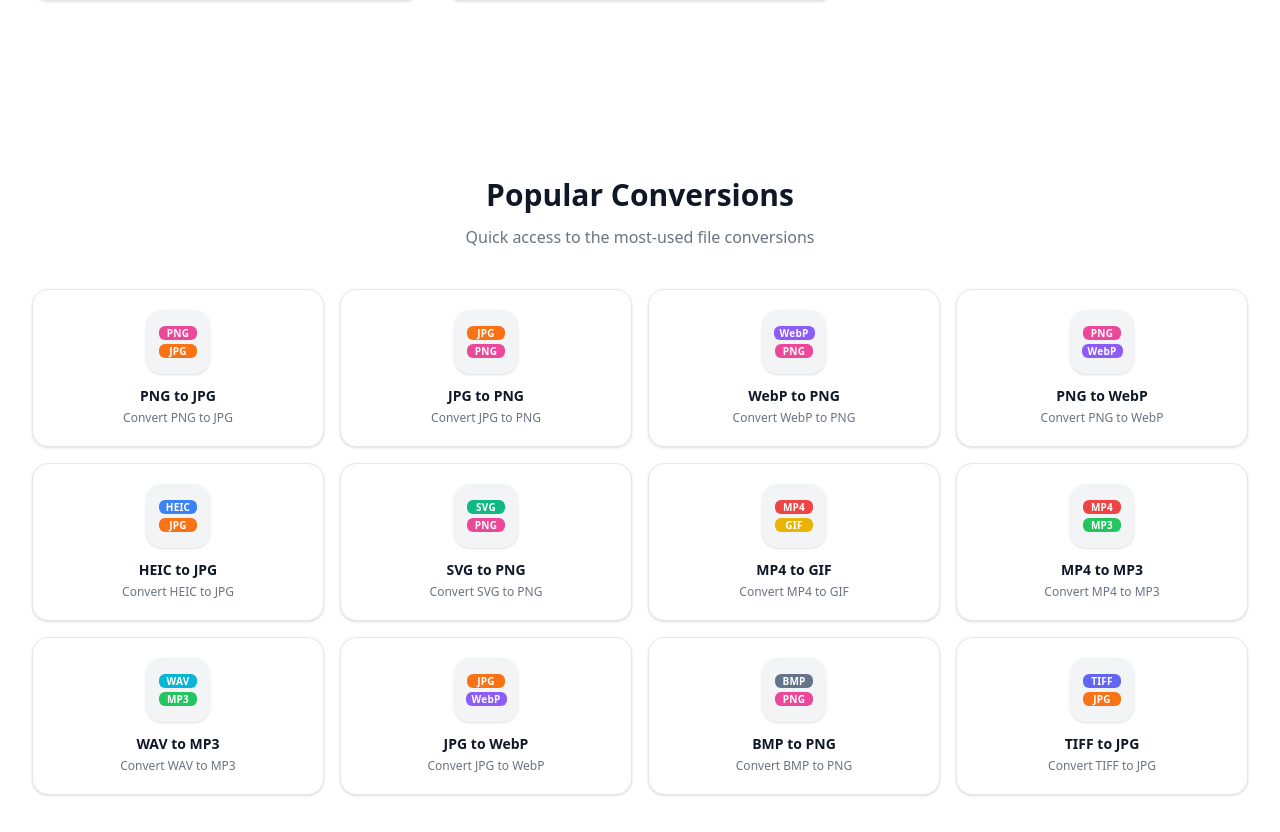
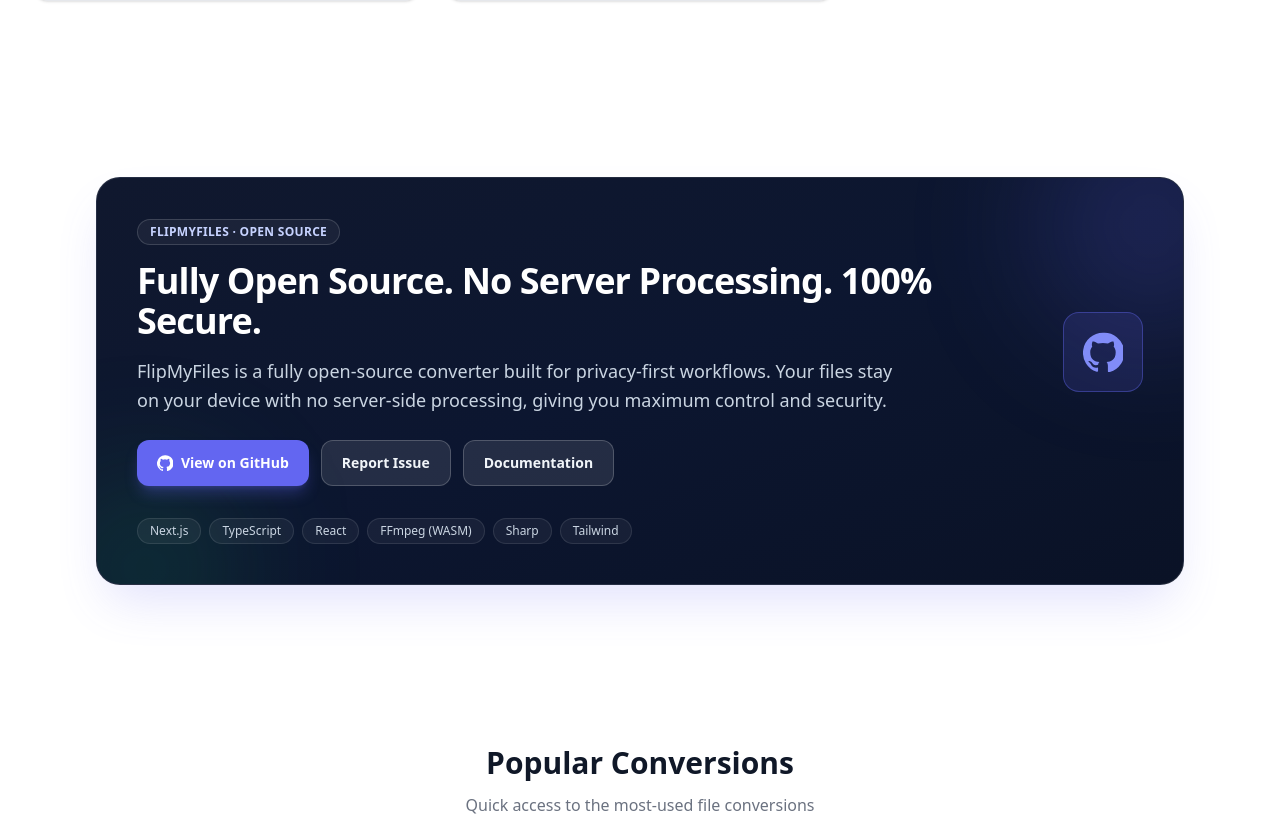
Before and after one commit to affsquadDevs/flipmyfiles, a Next.js app: page /en in a window 1280 px wide. Shown: the part 1958-2790 px from the top of the page. Built offline with nearby package versions, Linux system fonts and the light colour scheme.

Commit message:
Add homepage open-source spotlight section.
Introduce a new GitHub-focused spotlight card on the home page to highlight the project's open-source positioning, privacy messaging, and quick contribution links.

```diff
--- a/src/app/[locale]/page.tsx
+++ b/src/app/[locale]/page.tsx
@@ -8,6 +8,7 @@
 import HomeFAQ from '@/components/pages/HomeFAQ';
 import StatsBanner from '@/components/pages/StatsBanner';
 import { Link } from '@/i18n/navigation';
+import HomeProjectSpotlight from '@/components/pages/HomeProjectSpotlight';
 
 interface Props {
   params: Promise<{ locale: string }>;
@@ -20,6 +21,7 @@
       <HomeHero />
       <HowItWorks />
       <SupportedFormats />
+      <HomeProjectSpotlight />
       <PopularConversions />
       <SecuritySection />
       <StatsBanner />
--- /dev/null
+++ b/src/components/pages/HomeProjectSpotlight.tsx
@@ -0,0 +1,71 @@
+import { Link } from '@/i18n/navigation';
+
+export default function HomeProjectSpotlight() {
+  return (
+    <section className="py-16 sm:py-20">
+      <div className="mx-auto max-w-6xl px-4 sm:px-6 lg:px-8">
+        <div className="relative overflow-hidden rounded-3xl border border-white/10 bg-gradient-to-br from-[#10182e] via-[#0c1630] to-[#0a1226] p-6 shadow-2xl shadow-primary/20 sm:p-10">
+          <div className="pointer-events-none absolute -right-20 -top-16 h-56 w-56 rounded-full bg-primary/20 blur-3xl" />
+          <div className="pointer-events-none absolute -bottom-20 -left-12 h-48 w-48 rounded-full bg-cta/15 blur-3xl" />
+
+          <div className="relative grid gap-8 md:grid-cols-[1fr_auto] md:items-center">
+            <div>
+              <p className="inline-flex items-center rounded-full border border-white/15 bg-white/5 px-3 py-1 text-xs font-semibold uppercase tracking-wide text-indigo-200">
+                FlipMyFiles · Open Source
+              </p>
+              <h2 className="mt-4 text-3xl font-extrabold tracking-tight text-white sm:text-4xl">
+                Fully Open Source. No Server Processing. 100% Secure.
+              </h2>
+              <p className="mt-4 max-w-3xl text-base leading-relaxed text-slate-300 sm:text-lg">
+                FlipMyFiles is a fully open-source converter built for privacy-first workflows.
+                Your files stay on your device with no server-side processing, giving you maximum control and security.
+              </p>
+
+              <div className="mt-6 flex flex-wrap gap-3">
+                <a
+                  href="https://github.com/affsquadDevs/flipmyfiles"
+                  target="_blank"
+                  rel="noreferrer"
+                  className="inline-flex items-center gap-2 rounded-xl bg-primary px-5 py-3 text-sm font-semibold text-white shadow-lg shadow-primary/30 transition hover:bg-primary-dark"
+                >
+                  <svg className="h-4 w-4" viewBox="0 0 24 24" fill="currentColor" aria-hidden="true">
+                    <path d="M12 .5a12 12 0 00-3.79 23.39c.6.12.82-.26.82-.58v-2.03c-3.34.73-4.04-1.42-4.04-1.42-.55-1.38-1.33-1.74-1.33-1.74-1.08-.75.08-.74.08-.74 1.2.09 1.83 1.22 1.83 1.22 1.06 1.8 2.8 1.28 3.48.98.11-.76.42-1.28.76-1.57-2.66-.3-5.47-1.32-5.47-5.89 0-1.3.47-2.36 1.22-3.2-.12-.3-.53-1.52.12-3.18 0 0 1-.32 3.3 1.22a11.6 11.6 0 016 0c2.3-1.54 3.3-1.22 3.3-1.22.65 1.66.24 2.88.12 3.18.76.84 1.22 1.9 1.22 3.2 0 4.58-2.81 5.58-5.49 5.88.43.37.81 1.1.81 2.22v3.3c0 .32.22.7.83.58A12 12 0 0012 .5z" />
+                  </svg>
+                  View on GitHub
+                </a>
+                <a
+                  href="https://github.com/affsquadDevs/flipmyfiles/issues"
+                  target="_blank"
+                  rel="noreferrer"
+                  className="inline-flex items-center gap-2 rounded-xl border border-white/20 bg-white/10 px-5 py-3 text-sm font-semibold text-slate-100 transition hover:bg-white/15"
+                >
+                  Report Issue
+                </a>
+                <Link
+                  href="/about"
+                  className="inline-flex items-center gap-2 rounded-xl border border-white/20 bg-white/10 px-5 py-3 text-sm font-semibold text-slate-100 transition hover:bg-white/15"
+                >
+                  Documentation
+                </Link>
+              </div>
+            </div>
+
+            <div className="flex h-20 w-20 items-center justify-center rounded-2xl border border-primary/40 bg-primary/15 text-primary-light">
+              <svg className="h-10 w-10" viewBox="0 0 24 24" fill="currentColor" aria-hidden="true">
+                <path d="M12 .5a12 12 0 00-3.79 23.39c.6.12.82-.26.82-.58v-2.03c-3.34.73-4.04-1.42-4.04-1.42-.55-1.38-1.33-1.74-1.33-1.74-1.08-.75.08-.74.08-.74 1.2.09 1.83 1.22 1.83 1.22 1.06 1.8 2.8 1.28 3.48.98.11-.76.42-1.28.76-1.57-2.66-.3-5.47-1.32-5.47-5.89 0-1.3.47-2.36 1.22-3.2-.12-.3-.53-1.52.12-3.18 0 0 1-.32 3.3 1.22a11.6 11.6 0 016 0c2.3-1.54 3.3-1.22 3.3-1.22.65 1.66.24 2.88.12 3.18.76.84 1.22 1.9 1.22 3.2 0 4.58-2.81 5.58-5.49 5.88.43.37.81 1.1.81 2.22v3.3c0 .32.22.7.83.58A12 12 0 0012 .5z" />
+              </svg>
+            </div>
+          </div>
+
+          <div className="relative mt-8 flex flex-wrap gap-2">
+            {['Next.js', 'TypeScript', 'React', 'FFmpeg (WASM)', 'Sharp', 'Tailwind'].map((tech) => (
+              <span key={tech} className="rounded-full border border-white/10 bg-white/5 px-3 py-1 text-xs font-medium text-slate-300">
+                {tech}
+              </span>
+            ))}
+          </div>
+        </div>
+      </div>
+    </section>
+  );
+}
```
